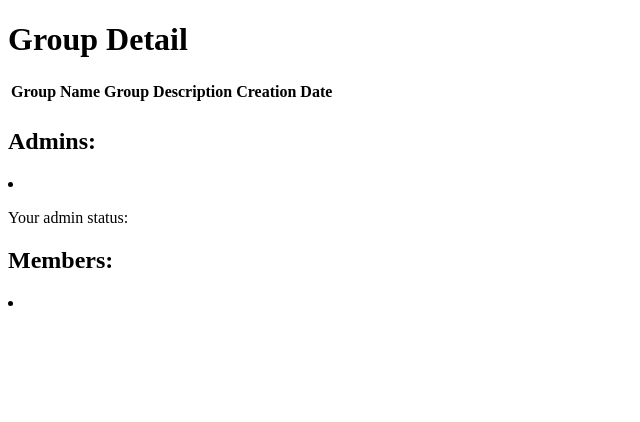
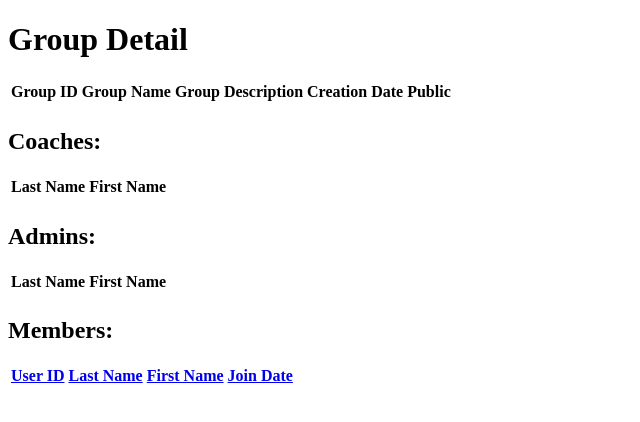
Before and after one commit to jiaweizhang/rowcord, a Spring Boot app: page /pages/groupdetail.html in a window 1280 px wide. Shown: the top 422 px of the page, without its empty margins (0-640 px from the left). Run offline with Spring Boot 4, Linux system fonts and the light colour scheme; lists and menus that the app fills with data are empty.

Commit message:
Added group details clickable from groups.

```diff
--- a/src/main/resources/public/pages/groupdetail.html
+++ b/src/main/resources/public/pages/groupdetail.html
@@ -9,28 +9,102 @@
 <table class="table">
     <thead>
     <tr>
+        <th>Group ID</th>
         <th>Group Name</th>
         <th>Group Description</th>
         <th>Creation Date</th>
+        <th>Public</th>
     </tr>
     </thead>
     <tbody>
     <tr>
+        <td ng-bind="group.groupId"></td>
         <td ng-bind="group.groupName"></td>
-        <td ng-bind="group.groupDescription"></td>
+        <td ng-bind="group.description"></td>
         <td ng-bind="group.createDate"></td>
+        <td ng-bind="group.publicBool"></td>
     </tr>
     </tbody>
 </table>
+
+<h2>Coaches:</h2>
+<table class="table">
+    <thead>
+    <tr>
+        <th>Last Name</th>
+        <th>First Name</th>
+    </tr>
+    </thead>
+    <tbody>
+    <tr ng-repeat="member in members">
+        <td ng-show="member.coachBool" ng-bind="member.lastName"></td>
+        <td ng-show="member.coachBool" ng-bind="member.firstName"></td>
+
+    </tr>
+    </tbody>
+</table>
+
 <h2>Admins:</h2>
-<li>
-    <ul ng-repeat="x in group.admins" ng-bind="x"></ul>
-</li>
-<p>Your admin status: <span ng-bind="group.admin"></span></p>
+<table class="table">
+    <thead>
+    <tr>
+        <th>Last Name</th>
+        <th>First Name</th>
+    </tr>
+    </thead>
+    <tbody>
+    <tr ng-repeat="member in members">
+        <div ng-show="member.adminBool==true">
+            <td ng-bind="member.lastName"></td>
+            <td ng-bind="member.firstName"></td>
+        </div>
+
+    </tr>
+    </tbody>
+</table>
 
 <h2>Members:</h2>
-<li>
-    <ul ng-repeat="x in group.members" ng-bind="x"></ul>
-</li>
+<table class="table">
+    <thead>
+    <tr>
+        <th>
+            <a href="#groups/groupdetail" ng-click="sortType = 'userId'; sortReverse = !sortReverse" >
+                User ID
+                <span ng-show="sortType == 'userId' && !sortReverse" class="fa fa-caret-down"></span>
+                <span ng-show="sortType == 'userId' && sortReverse" class="fa fa-caret-up"></span>
+            </a>
+        </th>
+        <th>
+            <a href="#groups/groupdetail" ng-click="sortType = 'lastName'; sortReverse = !sortReverse">
+                Last Name
+                <span ng-show="sortType == 'lastName' && !sortReverse" class="fa fa-caret-down"></span>
+                <span ng-show="sortType == 'lastName' && sortReverse" class="fa fa-caret-up"></span>
+            </a>
+        </th>
+        <th>
+            <a href="#groups/groupdetail" ng-click="sortType = 'firstName'; sortReverse = !sortReverse">
+                First Name
+                <span ng-show="sortType == 'firstName' && !sortReverse" class="fa fa-caret-down"></span>
+                <span ng-show="sortType == 'firstName' && sortReverse" class="fa fa-caret-up"></span>
+            </a>
+        </th>
+        <th>
+            <a href="#groups/groupdetail" ng-click="sortType = 'joinDate'; sortReverse = !sortReverse">
+                Join Date
+                <span ng-show="sortType == 'joinDate' && !sortReverse" class="fa fa-caret-down"></span>
+                <span ng-show="sortType == 'joinDate' && sortReverse" class="fa fa-caret-up"></span>
+            </a>
+        </th>
+    </tr>
+    </thead>
+    <tbody>
+    <tr ng-repeat="member in members | orderBy:sortType:sortReverse">
+        <td><a ng-bind="member.userId"></a></td>
+        <td><a ng-bind="member.lastName"></a></td>
+        <td><a ng-bind="member.firstName"></a></td>
+        <td ng-bind="member.joinDate"></td>
+    </tr>
+    </tbody>
+
 </body>
 </html>
--- a/src/main/resources/public/pages/groups.html
+++ b/src/main/resources/public/pages/groups.html
@@ -53,7 +53,7 @@
     </thead>
     <tbody>
     <tr ng-repeat="x in groups | orderBy:sortType:sortReverse | filter:searchNames">
-        <td ng-bind="x.groupId"></td>
+        <td><a ng-bind="x.groupId" ng-href="#/groups/group/{{x.groupId}}"></a></td>
         <td><a ng-bind="x.groupName"></a></td>
         <td>{{unixTimeConvert(x.createDate)}}</td>
         <td ng-bind="x.description"></td>
```
Also changed, not shown: src/main/resources/public/js/controllers/group.js (+25 -4 lines), src/main/resources/public/js/app.js.
